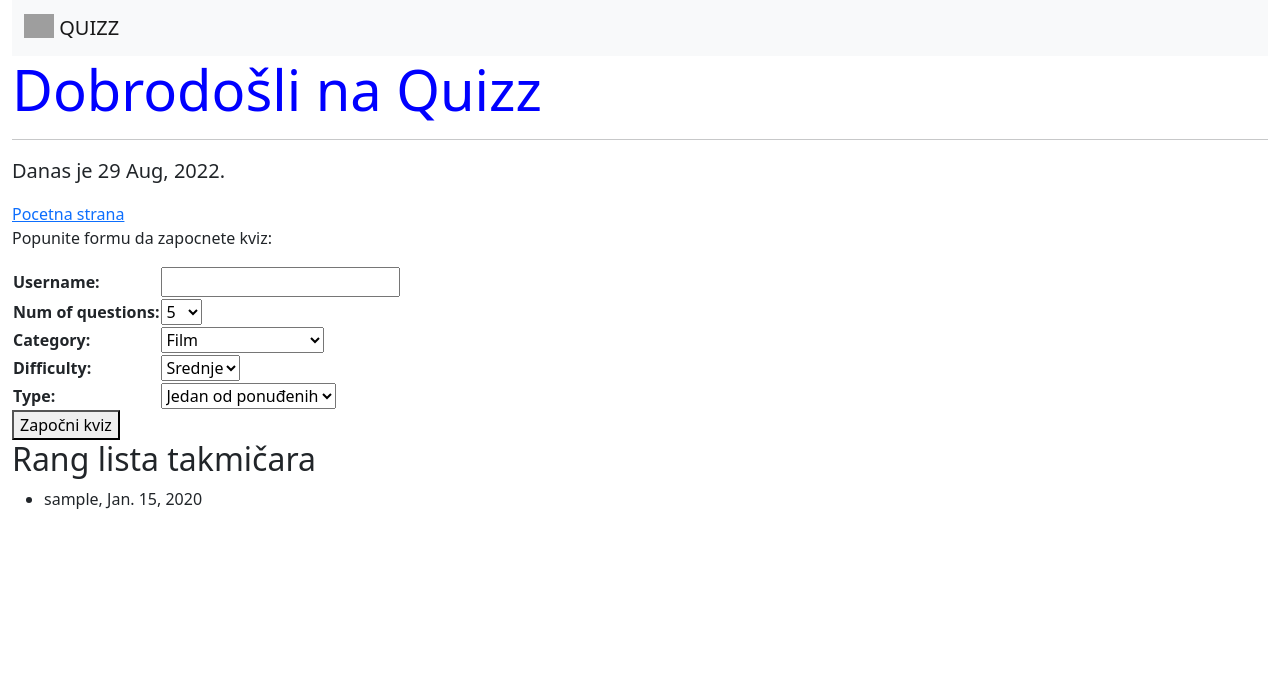
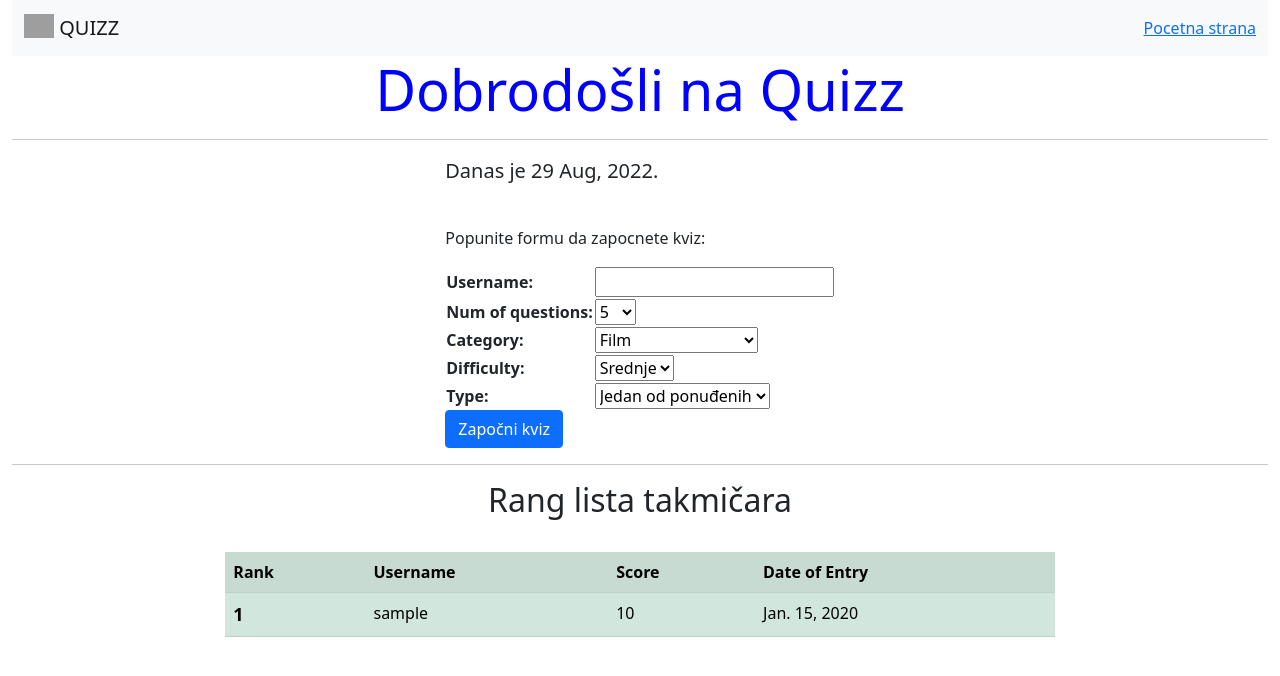
Before and after one commit to MiljanaMilly/Quizz, a Django app: page / in a window 1280 px wide. Shown: the top 676 px of the page. Run offline with Django 4.2, Linux system fonts and the light colour scheme; tables that the repository leaves empty hold one stand-in row (values such as "Sample post"); grey boxes are pictures that could not be loaded.

Commit message:
View rankings table configured and styled

```diff
--- a/quiz_project/quizz/models.py
+++ b/quiz_project/quizz/models.py
@@ -10,7 +10,7 @@ class Player(models.Model):
 
 
 class Score(models.Model):
-    date_of_quiz = models.DateField()
+    date_of_quiz = models.DateTimeField(auto_now_add=True)
     num_questions = models.IntegerField()
 
     class Category(models.TextChoices):
@@ -52,6 +52,7 @@ class Score(models.Model):
 
 
 class QuizEntry(models.Model):
+    date_of_quiz = models.DateTimeField(auto_now_add=True)
     # def __init__(self, username, num_of_questions, category, difficulty, quizType):
     #     self._username = username
     #     self._num_of_questions = num_of_questions
--- a/quiz_project/quizz/views.py
+++ b/quiz_project/quizz/views.py
@@ -5,8 +5,7 @@ from datetime import datetime
 from django.core.exceptions import ValidationError
 import re
 
-from quizz.models import Player, QuizEntry
-
+from quizz.models import QuizEntry, Score
 
 QuizEntryForm = modelform_factory(QuizEntry, exclude=[])
 
@@ -28,9 +27,9 @@ def index(request):
     else:
         form = QuizEntryForm()
 
-    return render(request, "index.html", {"players": Player.objects.all(),
-                                              "danas": today,
-                                              "form": form})
+    return render(request, "index.html", {"players": Score.objects.order_by('-score')[:15],
+                                          "danas": today,
+                                          "form": form})
 
 
 def start(request):
--- a/quiz_project/static/style.css
+++ b/quiz_project/static/style.css
@@ -1,3 +1,22 @@
 h1 {
     color:blue;
 }
+
+table
+{
+    counter-reset: rowNumber;
+}
+
+table tr > td:first-child
+{
+    counter-increment: rowNumber;
+}
+
+table tr td:first-child::before
+{
+    content: counter(rowNumber);
+    min-width: 1em;
+    margin-right: 0.5em;
+    font-weight: bold;
+    font-size: large;
+}
--- a/quiz_project/templates/index.html
+++ b/quiz_project/templates/index.html
@@ -10,17 +10,18 @@
               <img src="/docs/5.0/assets/brand/bootstrap-logo.svg" alt="" width="30" height="24" class="d-inline-block align-text-top">
               QUIZZ
             </a>
+            <a href="{% url 'index' %}">Pocetna strana</a>
           </div>
         </nav>
 
 
-{#    {% include 'header.html' %}#}
-    <h1 class="display-4">Dobrodošli na Quizz</h1>
+    <h1 class="display-4 text-center">Dobrodošli na Quizz</h1>
     <hr/>
+    <div class="row justify-content-center">
+        <div class="col-auto">
             <p class="lead">
                 Danas je {{danas}}.
             </p>
-    <a href="{% url 'index' %}"> Pocetna strana</a>
             <br>
             <p>Popunite formu da zapocnete kviz: </p>
             <form method="post">
@@ -28,23 +29,36 @@
                     {{ form }}
                 </table>
                 {% csrf_token %}
-        <button type="submit"> Započni kviz</button>
+                <button type="button" class="btn btn-primary mx-auto">Započni kviz</button>
             </form>
+        </div>
+    </div>
 
 
-    <h2>Rang lista takmičara</h2>
-
-    <ul>
+<hr>
+    <div class="row justify-content-center">
+        <div class="col-8">
+            <h2 class="text-center">Rang lista takmičara</h2>
+            <br>
+            <table class="table table-success table-striped w-70">
+                        <tr>
+                          <th scope="col"><b> Rank </b></th>
+                          <th scope="col">Username</th>
+                          <th scope="col">Score</th>
+                          <th scope="col">Date of Entry</th>
+                        </tr>
                         {% for player in players %}
-        <li>
-            <p> {{player.username}}, {{player.date_of_entry}}</p>
-        </li>
-
+                            <tr>
+                              <td></td>
+                              <td>{{player.player.username}}</td>
+                              <td>{{player.score}}</td>
+                              <td>{{player.player.date_of_entry}}</td>
+                            </tr>
                         {% endfor %}
-    </ul>
-
+            </table>
         </div>
-{#    {% include 'footer.html' %}#}
+    </div>
+</div>
 
 
 {% endblock %}
```
Lines whose indentation alone changed are shown as unchanged.
